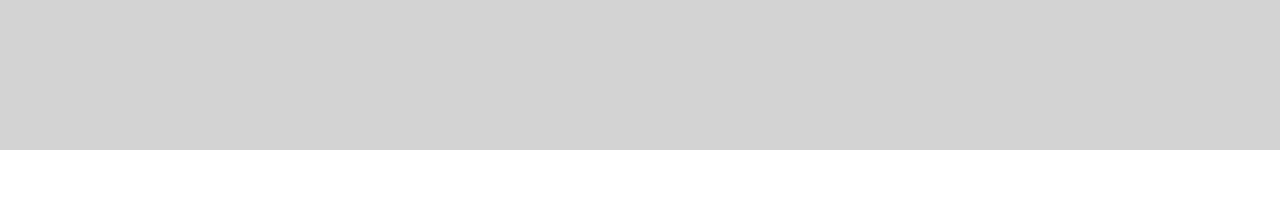
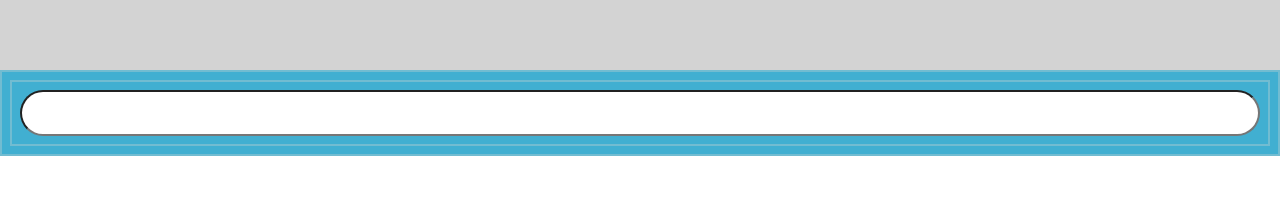
Before and after one commit to ArcoMul/rankabrand-onthego, a Vue app: page /#/ in a window 1280 px wide. Shown: the part 650-856 px from the top of the page. Built offline with nearby package versions, Linux system fonts and the light colour scheme.

Commit message:
search balk los getrokken van de paginas zodat deze op elke pagina verschijnt

```diff
--- a/src/App.vue
+++ b/src/App.vue
@@ -2,6 +2,18 @@
   <div id="app">
     <main>
       <router-view></router-view>
+      <div class="pagina"></div>
+      <div class="search">
+        <form class="search">
+          <div>
+            <input type="search"
+              :value="query"
+              @input="e => onQuery(e.target.value)"
+              @keypress="e => onQuery(e.target.value)"
+              autocomplete="off" />
+          </div>
+        </form>
+      </div>
     </main>
   </div>
 </template>
@@ -46,4 +58,17 @@ header span {
   box-sizing: border-box;
   padding-top: 16px;
 }
+
+.search {
+    border: 2px solid #72bcd1;
+    background-color:#41afd1;
+    padding: .5em;
+    color: white;
+  }
+
+input[type=search] {
+    border-radius: 3em;
+    padding: 1em;
+    width: 100%;
+}
 </style>
--- a/src/components/Home.vue
+++ b/src/components/Home.vue
@@ -6,15 +6,6 @@
           <router-link :to="`/ranking/${result._id}`" v-html="highlight(result.name, query)"></router-link>
         </li>
       </div>
-      <form class="search">
-        <div>
-          <input type="search"
-            :value="query"
-            @input="e => onQuery(e.target.value)"
-            @keypress="e => onQuery(e.target.value)"
-            autocomplete="off" />
-        </div>
-      </form>
     </div>
 </template>
 
@@ -70,11 +61,11 @@ export default {
 <style scoped>
 
 .wrapper {
-    height:100vh;
+    height: 90vh;
     background-color: lightgray;
     display: grid;
     grid-template-columns: 0fr 1fr 0fr;
-    grid-template-rows: 1fr 2fr 0fr;
+    grid-template-rows: .5fr 2fr .2fr;
     grid-template-areas:
       ". a ."
       ". b ."
@@ -92,11 +83,10 @@ export default {
 
 .resultaat {
     display: flex;
-      flex-flow: column-reverse;
-
+    flex-flow: column-reverse;
     grid-area: b;
     overflow: auto;
-    height: 75vh;
+    height: 74vh;
 
 }
 
@@ -114,21 +104,6 @@ a {
     color: grey;
     font-weight: 700;
 }
-
-.search {
-    grid-area: c;
-    align-self: center;
-    border: 2px solid #72bcd1;
-    background-color:#41afd1;
-    padding: .5em;
-    color: white;
-  }
-
-input[type=search] {
-    border-radius: 3em;
-    padding: 1em;
-    width: 100%;
-}
 </style>
 
 <style>
```
